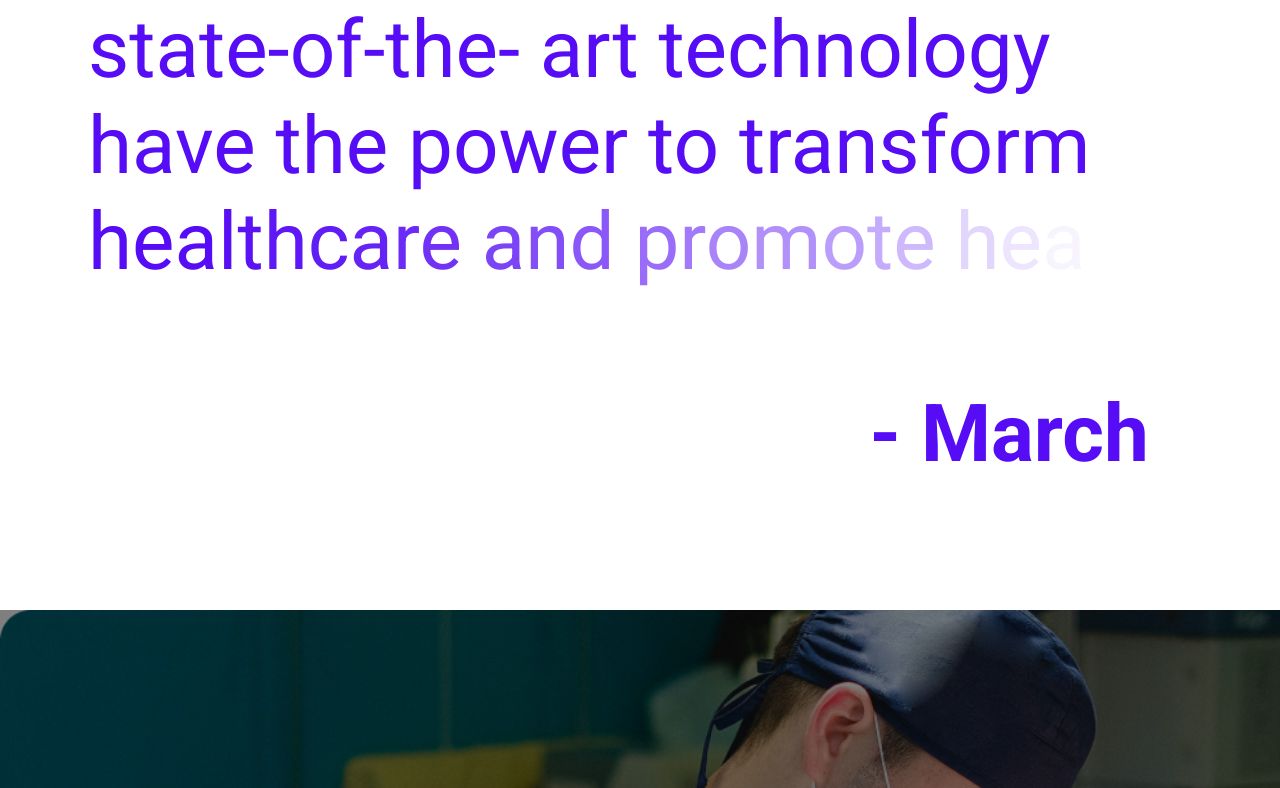
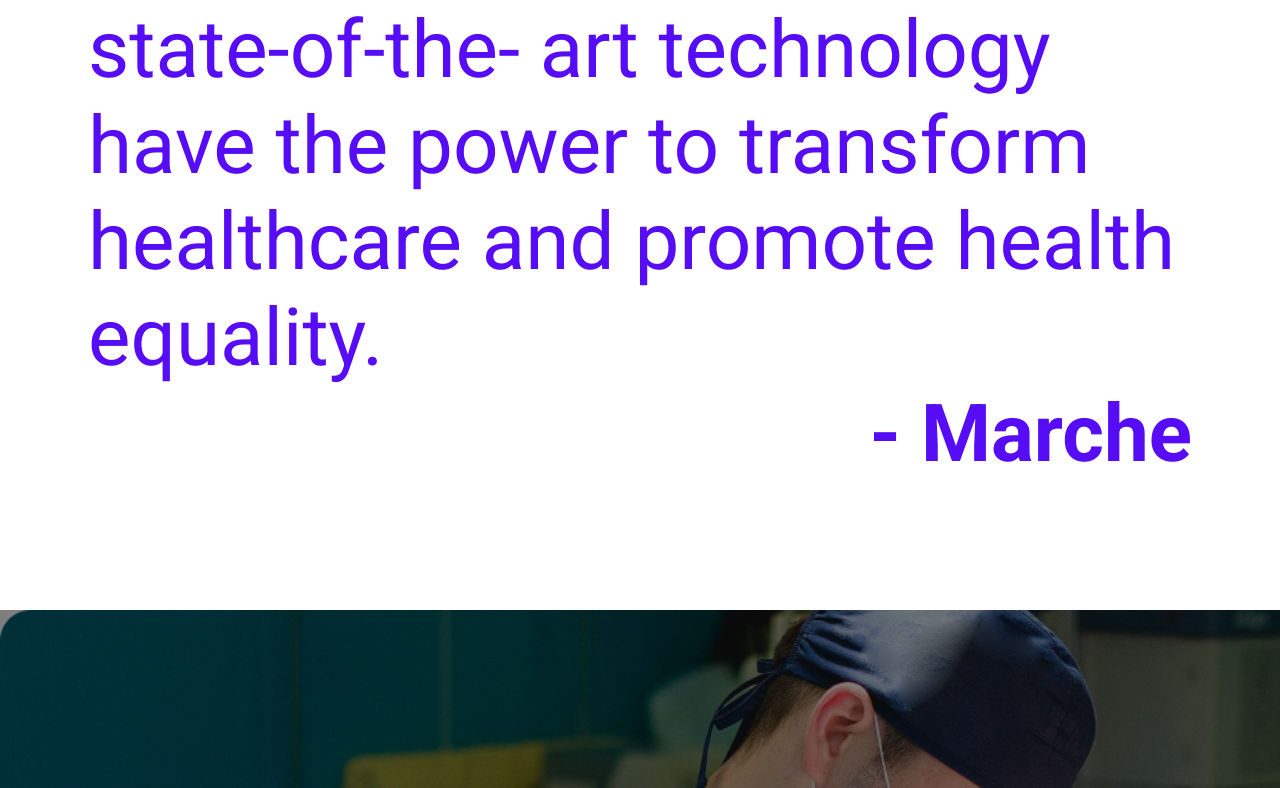
Before and after one commit to Imayavaramban2004/Marche-HC, a React (Vite) app: page / in a window 1280 px wide. Shown: the part 478-1266 px from the top of the page. Built offline with nearby package versions, Linux system fonts and the light colour scheme.

Commit message:
fix: modified home page

```diff
--- a/src/pages/HomePage.jsx
+++ b/src/pages/HomePage.jsx
@@ -58,19 +58,19 @@ const VIDEODATA = {
   },
 };
 
-const HeroText = `"Innovation is at the heart of
+const HeroText = `Innovation is at the heart of
 everything we do. We believe that
 groundbreaking ideas and state-of-the-
 art technology have the power to
 transform healthcare and
-promote health equality."`;
+promote health equality.`;
 
 const SubText = "- Marche";
 
 export default function HomePage() {
   const scrollToProduct = () => {
     scroll.scrollTo("/news", {
-      duration: 800,
+      duration: 100,
       delay: 0,
       smooth: "easeInOutQuart",
     });
@@ -91,7 +91,7 @@ export default function HomePage() {
         <motion.p
           initial="hidden"
           whileInView="reveal"
-          transition={{ staggerChildren: 0.04 }}
+          transition={{ staggerChildren: .01 }}
         >
           {heroText.map((char) => (
             <motion.span
@@ -105,12 +105,12 @@ export default function HomePage() {
           <motion.b
             initial="hidden"
             whileInView="reveal"
-            transition={{ staggerChildren: 1 }}
+            transition={{ staggerChildren: .24 }}
           >
             {subText.map((char) => (
               <motion.span
                 key={Math.random() * 255}
-                transition={{ duration: 0.35 }}
+                transition={{ duration: 3 }}
                 variants={charVariants}
               >
                 {char}
```
